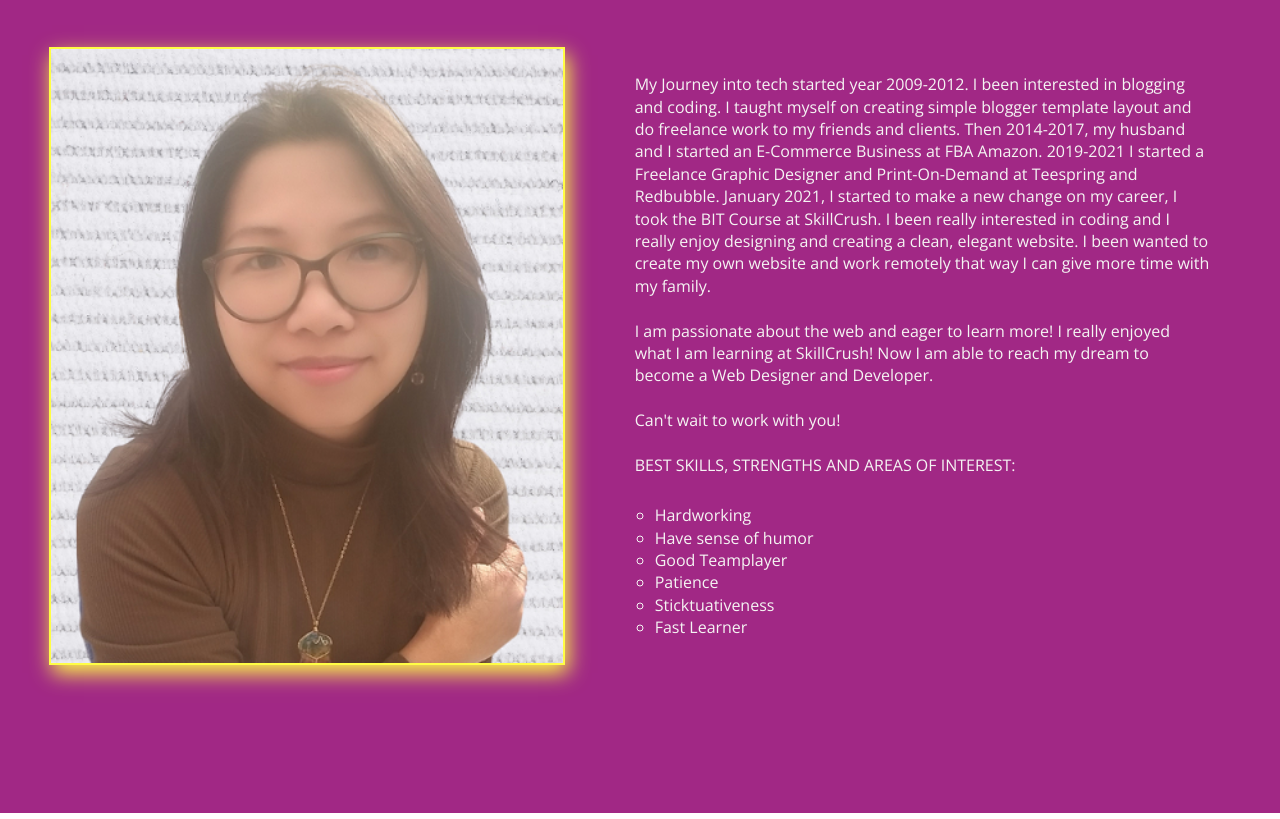
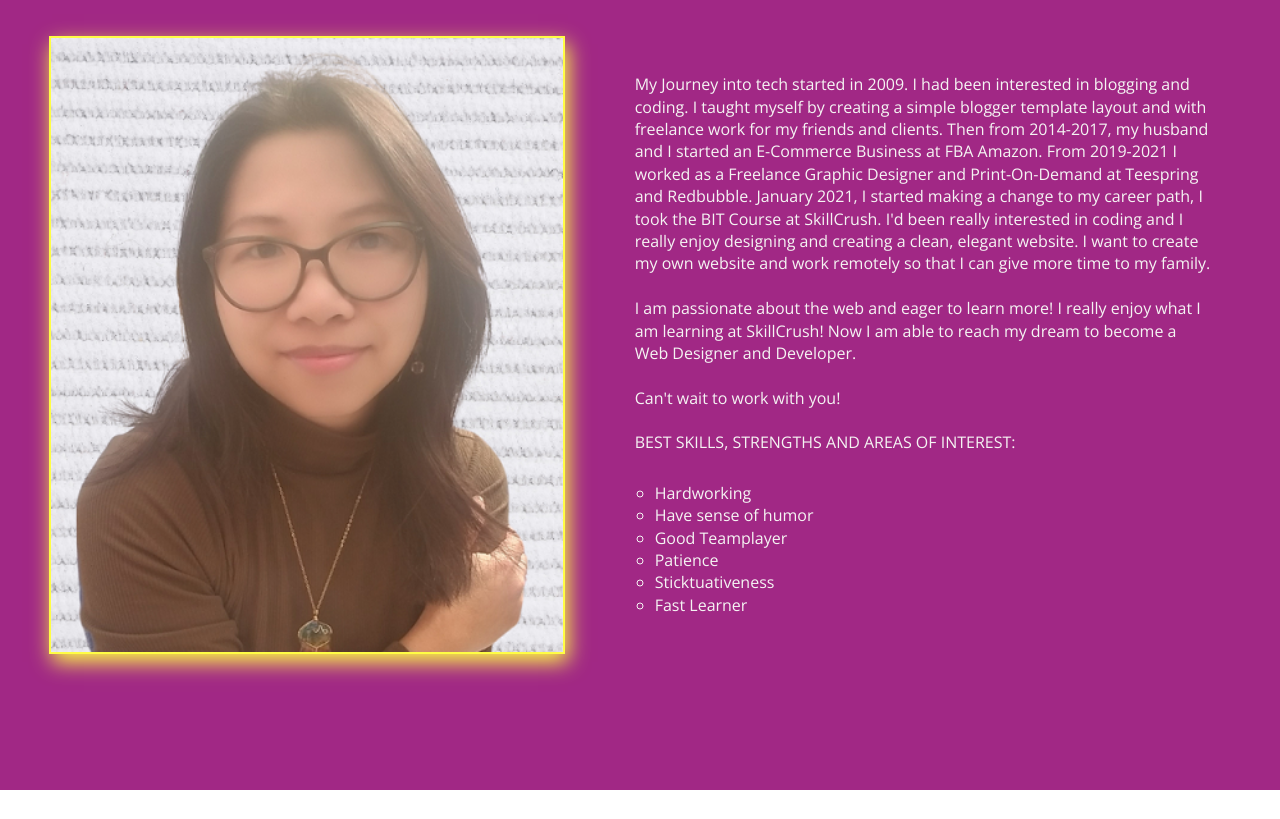
Before and after one commit to sfemikey/sfemikeydesign, a website: page index.html in a window 1280 px wide. Shown: the part 3613-4432 px from the top of the page. Drawn offline with nearby package versions, Linux system fonts and the light colour scheme.

Commit message:
Changes to About Section

```diff
--- a/index.html
+++ b/index.html
@@ -123,14 +123,14 @@
       <img src="img/myphoto.png" alt="My Photo" />
     </figure>
       <div class="about-description">
-          <p>My Journey into tech started year 2009-2012. I been interested in blogging and coding.
-            I taught myself on creating simple blogger template layout and do freelance work to my friends and
-            clients. Then 2014-2017, my husband and I started an E-Commerce Business at FBA Amazon.
-            2019-2021 I started a Freelance Graphic Designer and Print-On-Demand at Teespring and Redbubble.
-            January 2021, I started to make a new change on my career, I took  the BIT Course at SkillCrush.
-            I been really interested in coding and I really enjoy designing and creating a clean, elegant
-            website. I been wanted to create my own website and work remotely that way I can give more
-            time with my family.<br><br>I am passionate about the web and eager to learn more! I really enjoyed what I am learning
+          <p>My Journey into tech started in 2009. I had been interested in blogging and coding.
+            I taught myself by creating a simple blogger template layout and with freelance work for my friends and
+            clients. Then from 2014-2017, my husband and I started an E-Commerce Business at FBA Amazon.
+            From 2019-2021 I worked as a Freelance Graphic Designer and Print-On-Demand at Teespring and Redbubble.
+            January 2021, I started making a change to my career path, I took  the BIT Course at SkillCrush.
+            I'd been really interested in coding and I really enjoy designing and creating a clean, elegant
+            website. I want to create my own website and work remotely so that I can give more
+            time to my family.<br><br>I am passionate about the web and eager to learn more! I really enjoy what I am learning
             at SkillCrush! Now I am able to reach my dream to become a Web Designer and Developer.<br><br>Can't wait
             to work with you!<br><br>BEST SKILLS, STRENGTHS AND AREAS OF INTEREST:</p>
 
```
